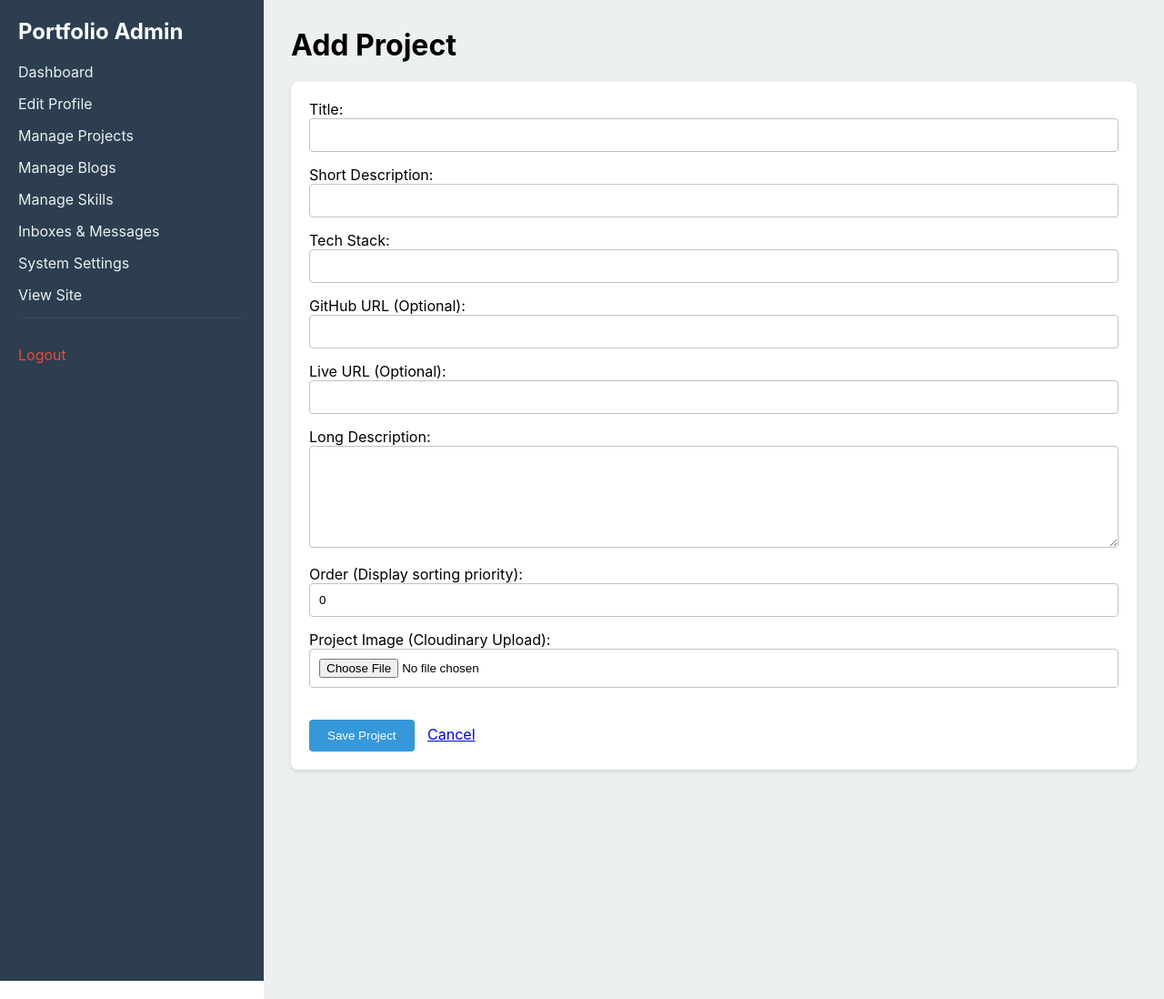
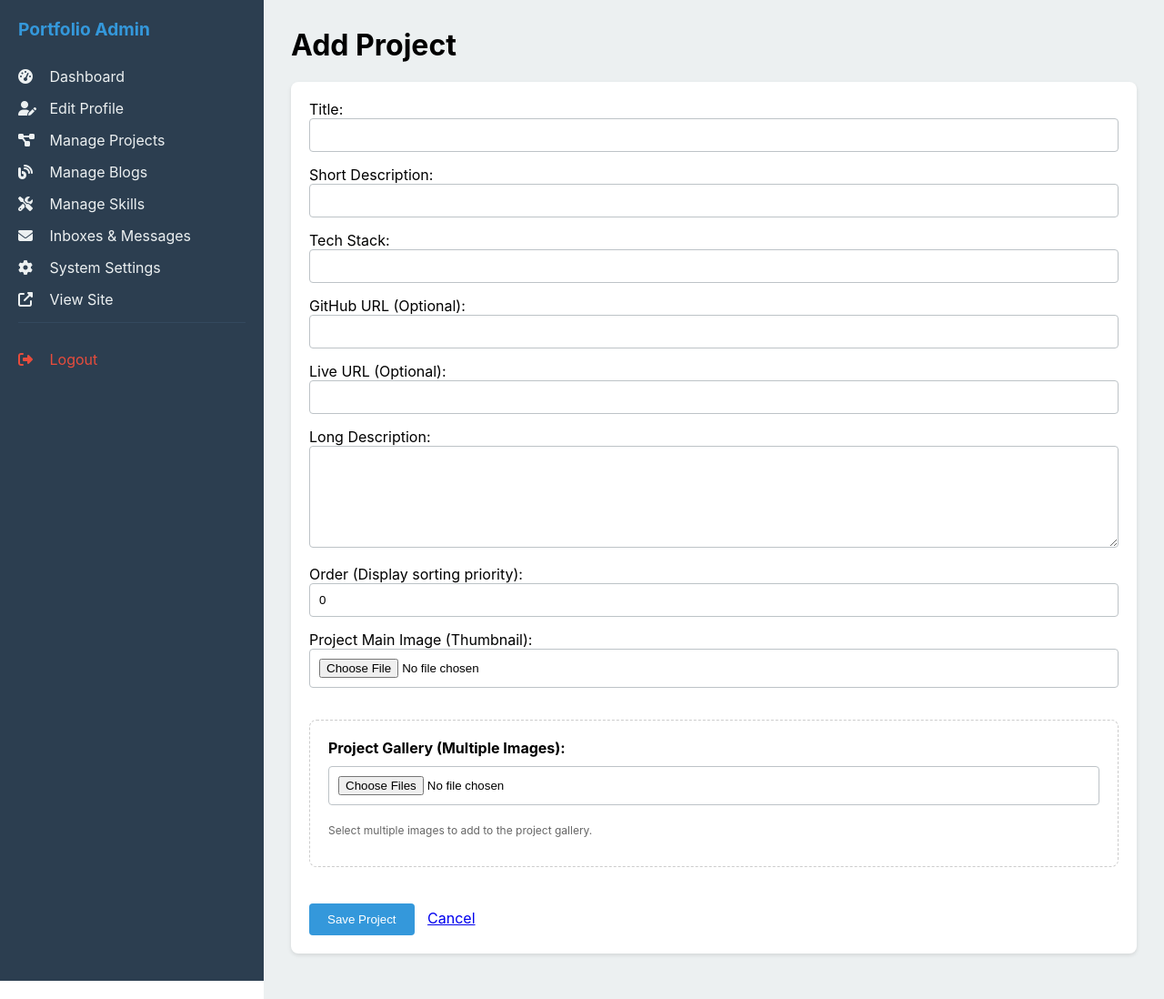
Before and after one commit to DhruvBhirud/django-portfolio, a Django app: template main/templates/main/admin/edit_project.html in a window 1280 px wide. Shown: the whole page at 91% size. Run offline with Django 5.2, Linux system fonts and the light colour scheme; the template is opened without the code that fills it, so the values that code supplies are empty; some libraries are stand-ins or nearby versions.

Commit message:
feat: add icons on admin page for menus

```diff
--- a/main/templates/main/admin/base_admin.html
+++ b/main/templates/main/admin/base_admin.html
@@ -27,17 +27,17 @@
 </head>
 <body>
     <div class="sidebar">
-        <h2>Portfolio Admin</h2>
-        <a href="{% url 'admin_dashboard' %}">Dashboard</a>
-        <a href="{% url 'admin_profile' %}">Edit Profile</a>
-        <a href="{% url 'admin_projects' %}">Manage Projects</a>
-        <a href="{% url 'admin_blogs' %}">Manage Blogs</a>
-        <a href="{% url 'admin_skills' %}">Manage Skills</a>
-        <a href="{% url 'admin_messages' %}">Inboxes & Messages</a>
-        <a href="{% url 'admin_settings' %}">System Settings</a>
-        <a href="/">View Site</a>
+        <h2 style="font-size: 1.2rem; margin-bottom: 30px; color: #3498db;">Portfolio Admin</h2>
+        <a href="{% url 'admin_dashboard' %}"><i class="fas fa-tachometer-alt" style="width: 20px; margin-right: 10px;"></i> Dashboard</a>
+        <a href="{% url 'admin_profile' %}"><i class="fas fa-user-edit" style="width: 20px; margin-right: 10px;"></i> Edit Profile</a>
+        <a href="{% url 'admin_projects' %}"><i class="fas fa-project-diagram" style="width: 20px; margin-right: 10px;"></i> Manage Projects</a>
+        <a href="{% url 'admin_blogs' %}"><i class="fas fa-blog" style="width: 20px; margin-right: 10px;"></i> Manage Blogs</a>
+        <a href="{% url 'admin_skills' %}"><i class="fas fa-tools" style="width: 20px; margin-right: 10px;"></i> Manage Skills</a>
+        <a href="{% url 'admin_messages' %}"><i class="fas fa-envelope" style="width: 20px; margin-right: 10px;"></i> Inboxes & Messages</a>
+        <a href="{% url 'admin_settings' %}"><i class="fas fa-cog" style="width: 20px; margin-right: 10px;"></i> System Settings</a>
+        <a href="/" target="_blank"><i class="fas fa-external-link-alt" style="width: 20px; margin-right: 10px;"></i> View Site</a>
         <div style="margin-top: auto; padding-top: 30px; border-top: 1px solid #34495e;">
-            <a href="{% url 'admin_logout' %}" style="color: #e74c3c;">Logout</a>
+            <a href="{% url 'admin_logout' %}" style="color: #e74c3c;"><i class="fas fa-sign-out-alt" style="width: 20px; margin-right: 10px;"></i> Logout</a>
         </div>
     </div>
     <div class="main-content">
--- a/main/templates/main/admin/edit_project.html
+++ b/main/templates/main/admin/edit_project.html
@@ -25,7 +25,7 @@
             <label>Order (Display sorting priority):</label>
             <input type="number" name="order" value="{{ project.order|default:'0' }}" required>
 
-            <label>Project Image (Cloudinary Upload):</label>
+            <label>Project Main Image (Thumbnail):</label>
             {% if project.image_url %}
             <div style="margin-bottom: 10px;">
                 <img src="{{ project.image_url }}" alt="Current Image" style="max-height: 100px; border-radius: 4px;">
@@ -33,6 +33,26 @@
             </div>
             {% endif %}
             <input type="file" name="image" accept="image/*">
+
+            <div style="margin-top: 20px; padding: 20px; border: 1px dashed #ccc; border-radius: 8px;">
+                <label style="font-weight: bold; margin-bottom: 10px; display: block;">Project Gallery (Multiple Images):</label>
+
+                {% if project.gallery %}
+                <div style="display: grid; grid-template-columns: repeat(auto-fill, minmax(120px, 1fr)); gap: 15px; margin-bottom: 20px;">
+                    {% for img_url in project.gallery %}
+                    <div style="position: relative; border-radius: 4px; overflow: hidden; border: 1px solid #eee;">
+                        <img src="{{ img_url }}" style="width: 100%; height: 100px; object-fit: cover;">
+                        <label style="display: block; padding: 5px; background: rgba(0,0,0,0.6); color: white; font-size: 12px; cursor: pointer;">
+                            <input type="checkbox" name="deleted_images" value="{{ img_url }}"> Delete
+                        </label>
+                    </div>
+                    {% endfor %}
+                </div>
+                {% endif %}
+
+                <input type="file" name="gallery_images" accept="image/*" multiple>
+                <p style="font-size: 12px; color: #666; margin-top: 5px;">Select multiple images to add to the project gallery.</p>
+            </div>
 
             <br><br>
             <button type="submit">Save Project</button>
```
Also changed, not shown: main/admin_views.py (+19 -0 lines), main/templates/main/project_detail.html (+51 -5 lines).
